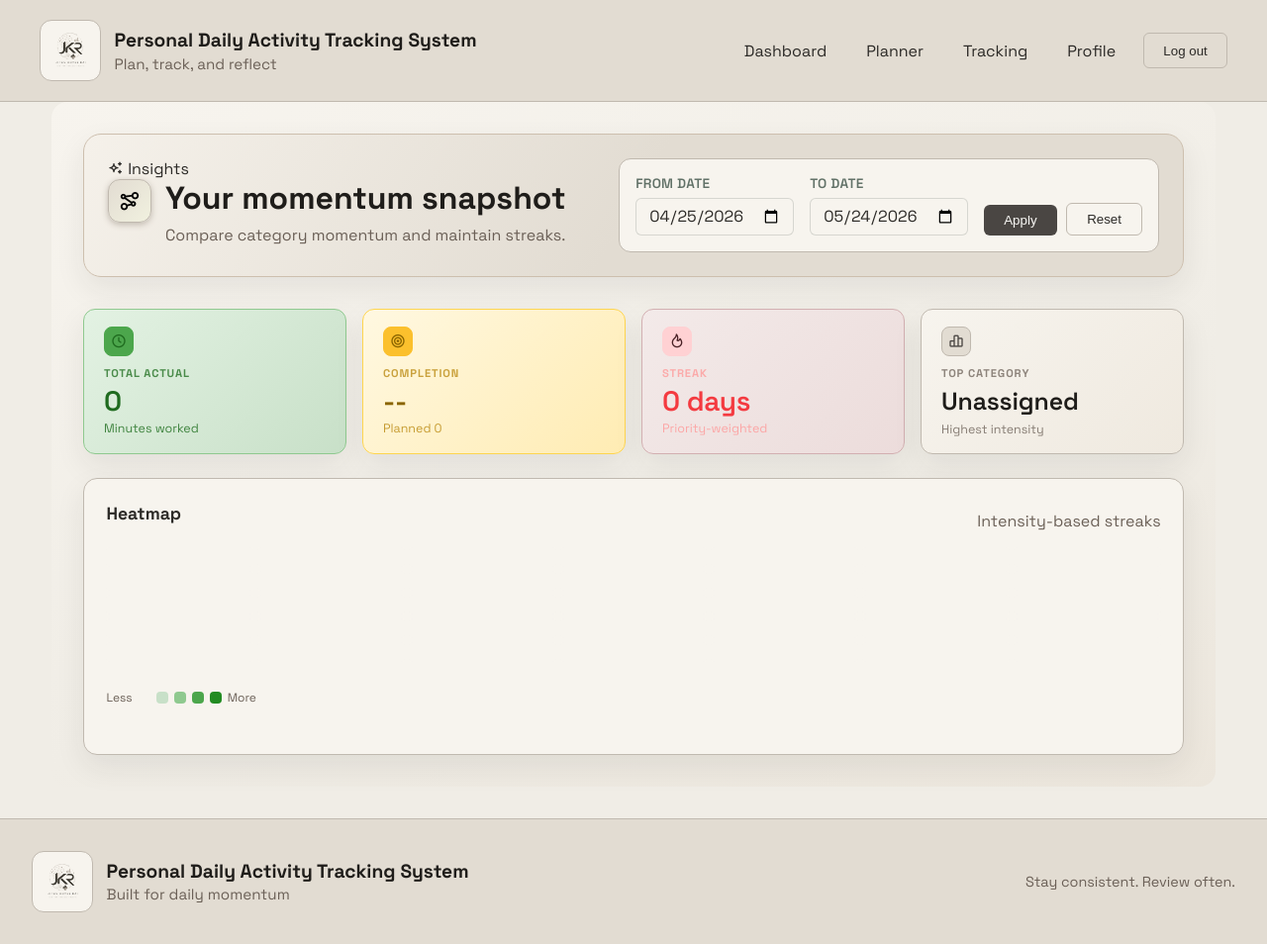
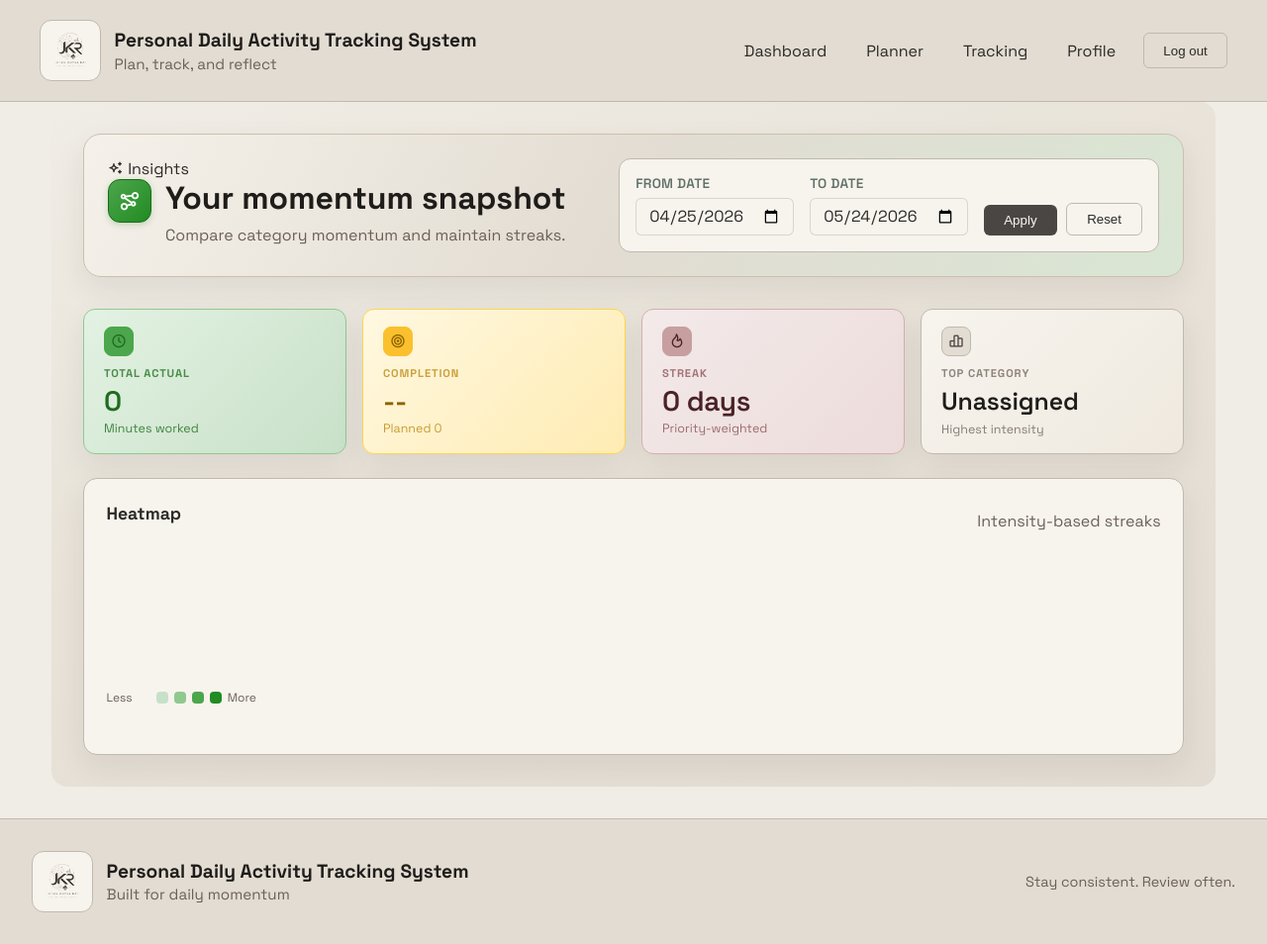
Before and after one commit to Jitenrai21/Personal_Daily_Activity_Tracking_System, a Django app: page /dashboard/ in a window 1280 px wide. Shown: the whole page at 99% size. Run offline with Django 5.2, Linux system fonts and the light colour scheme; the visitor is signed in with stand-in values (Sample User, id 1); data comes from the database, SQL or seed files in the repository; data that the repository does not hold is empty; some libraries are stand-ins or nearby versions.

Commit message:
UI enhancements

```diff
--- a/templates/analytics/dashboard.html
+++ b/templates/analytics/dashboard.html
@@ -61,20 +61,24 @@
 
   <style>
     /* ─── Dashboard shell layout ─────────────────────────────── */
+    /* Gradient starts at --bg-color (#f0ede6) so the shell edge
+       bleeds seamlessly into the page, then deepens toward
+       --main-color (#e2dcd2) — no visible boundary, just warmth. */
     .dashboard-shell.page-shell {
       border: none;
       outline: none;
       box-shadow: none;
-      background: linear-gradient(160deg, #f7f4ee 0%, #f0ede6 60%, #ece6dc 100%);
+      background: linear-gradient(160deg, #f0ede6 0%, #e8e2d8 45%, #e2dcd2 100%);
       border-radius: 16px;
     }
+
     .dashboard-header {
       display: flex;
       justify-content: space-between;
       align-items: flex-start;
       gap: 2rem;
       flex-wrap: wrap;
-      background: linear-gradient(120deg, #f5f1ea 0%, #e2dcd2 50%, #e2dcd2 100%);
+      background: linear-gradient(120deg, #f5f1ea 0%, #e2dcd2 50%, #d9e6d4 100%);
       border-color: #cdbfae;
     }
 
@@ -149,7 +153,7 @@
       gap: 6px;
       background: #ffffff;
       border: 1px solid #8fc98f;
-      color: #F1F1DF;
+      color: #1a6b1a;
       font-size: 0.7rem;
       font-weight: 700;
       text-transform: uppercase;
@@ -161,7 +165,7 @@
 
     .dashboard-eyebrow-pill .ti {
       font-size: 0.8rem;
-      color: #F1F1DF;
+      color: #228B22;
     }
 
     .dashboard-title-row {
@@ -174,18 +178,18 @@
       width: 44px;
       height: 44px;
       border-radius: 12px;
-      background: linear-gradient(135deg, #e2dcd2 0%, #F1F1DF 100%);
-      border: 1px solid #c0b9af;
+      background: linear-gradient(135deg, #4ca64c 0%, #228B22 100%);
+      border: 1px solid #1a6b1a;
       display: flex;
       align-items: center;
       justify-content: center;
       flex-shrink: 0;
-      box-shadow: 0 2px 6px #c0b9af;
+      box-shadow: 0 2px 6px rgba(34, 139, 34, 0.25);
     }
 
     .dashboard-title-icon .ti {
       font-size: 22px;
-      color: #000000;
+      color: #ffffff;
     }
 
     /* ─── KPI cards ──────────────────────────────────────────── */
@@ -247,10 +251,10 @@
       background: linear-gradient(135deg, #f3eae9 0%, #ecdcdb 100%);
       border-color: #d2afb1;
     }
-    .kpi-card--purple .kpi-label { color: #FF9797; }  /* mid-mauve */
-    .kpi-card--purple .kpi-value { color: #F43A40; }  /* deep mauve — max contrast */
-    .kpi-card--purple .kpi-foot  { color: #FF9797; }  /* mid-mauve — recedes */
-    .kpi-card--purple .kpi-icon  { background: #FFD1D3; border-color: #FFD1D3; color: #4a2226; }
+    .kpi-card--purple .kpi-label { color: #8a4d52; }  /* mid-mauve */
+    .kpi-card--purple .kpi-value { color: #4a2226; }  /* deep mauve — max contrast */
+    .kpi-card--purple .kpi-foot  { color: #8a4d52; }  /* mid-mauve — recedes */
+    .kpi-card--purple .kpi-icon  { background: #c79fa1; border-color: #c79fa1; color: #4a2226; }
 
     /* Neutral — descriptive / top category */
     .kpi-card--neutral {
```
